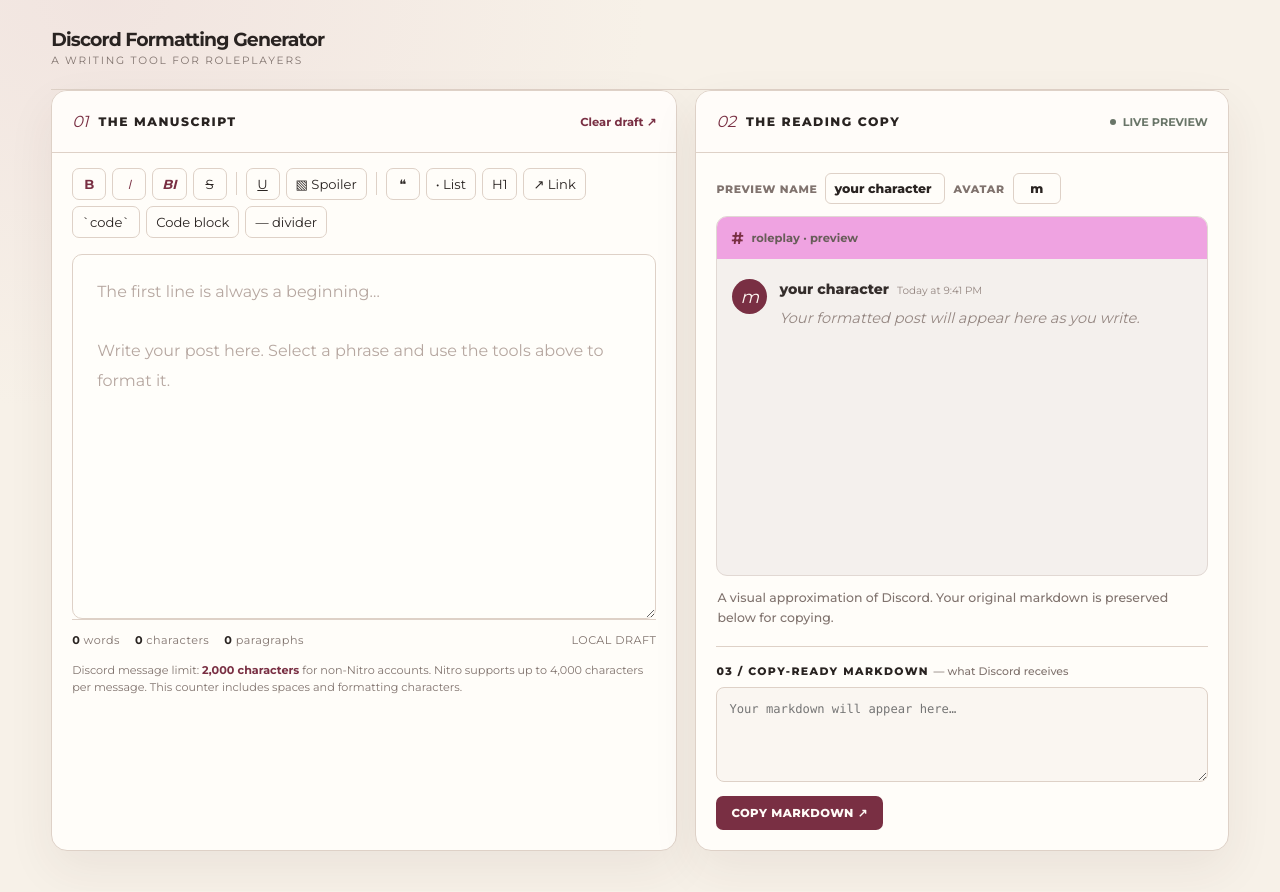
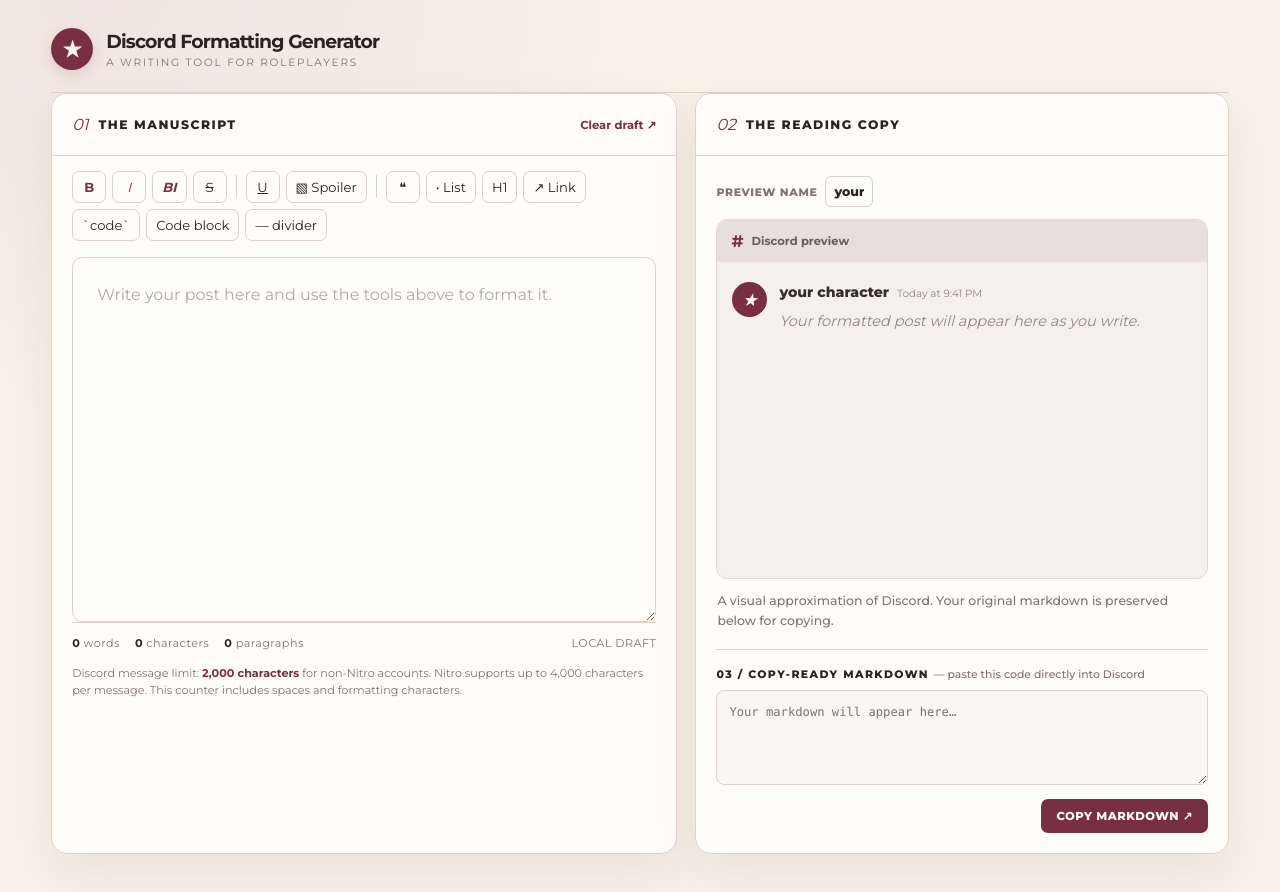
Before and after one commit to brandbehavior/discord-generator, a plain HTML site: page index.html in a window 1280 px wide. Drawn offline with Linux system fonts and the light colour scheme.

Commit message:
Refine formatter header and preview layout

```diff
--- a/index.html
+++ b/index.html
@@ -47,11 +47,10 @@
   .brand-mark {
     width: 42px; height: 42px; display: grid; place-items: center;
     background: var(--wine); color: #fff8f1; border-radius: 50%;
-    font: 600 1.15rem var(--sans); box-shadow: 0 5px 14px #792f4326;
+    font: 600 1.35rem var(--sans); box-shadow: 0 5px 14px #792f4326;
   }
   .brand-name { font: 700 1.18rem var(--sans); letter-spacing: -.045em; }
   .brand-sub { margin-top: 3px; color: var(--muted); font-size: .66rem; text-transform: uppercase; letter-spacing: .17em; }
-  .header-note { color: var(--muted); font: 500 .82rem var(--sans); text-align: right; }
   .intro { display: none; }
   .kicker { color: var(--wine); font-size: .68rem; font-weight: 800; letter-spacing: .19em; text-transform: uppercase; margin: 0 0 10px; }
   h1 { font: 500 clamp(2.3rem, 5vw, 4.3rem)/.98 var(--serif); letter-spacing: -.055em; margin: 0; }
@@ -70,8 +69,6 @@
   }
   .pane-title { display: flex; align-items: center; gap: 10px; font-size: .77rem; font-weight: 800; letter-spacing: .12em; text-transform: uppercase; }
   .pane-number { color: var(--wine); font: italic 1rem var(--serif); letter-spacing: 0; }
-  .live-label { display: inline-flex; align-items: center; gap: 7px; color: var(--green); font-size: .7rem; font-weight: 700; }
-  .live-dot { width: 6px; height: 6px; border-radius: 50%; background: var(--green); }
   .editor-tools { padding: 15px 20px 0; display: flex; gap: 6px; flex-wrap: wrap; }
   .tool {
     border: 1px solid var(--line); border-radius: 7px; background: var(--surface);
@@ -116,7 +113,7 @@
     overflow: hidden; min-height: 360px;
   }
   .discord-bar {
-    padding: 11px 14px; background: #e8db; color: #685d59; font-size: .72rem;
+    padding: 11px 14px; background: #e8dfdb; color: #685d59; font-size: .72rem;
     display: flex; align-items: center; gap: 8px; font-weight: 700;
   }
   .channel-icon { color: var(--wine); font-size: 1.05rem; }
@@ -148,14 +145,12 @@
   .output-label { font-size: .68rem; font-weight: 800; text-transform: uppercase; letter-spacing: .13em; }
   .output-label span { color: var(--muted); font-weight: 500; letter-spacing: 0; text-transform: none; }
   #output { width: 100%; min-height: 95px; resize: vertical; padding: 12px; border: 1px solid var(--line); border-radius: 8px; background: #faf6f1; color: #5c4b4b; font: .76rem/1.6 var(--mono); }
-  .output-actions { display: flex; justify-content: space-between; align-items: center; gap: 10px; margin-top: 10px; flex-wrap: wrap; }
+  .output-actions { display: flex; justify-content: flex-end; align-items: center; gap: 10px; margin-top: 10px; flex-wrap: wrap; }
   .small-actions { display: flex; gap: 7px; flex-wrap: wrap; }
   .quiet-btn { border: 1px solid var(--line); border-radius: 7px; background: transparent; color: var(--muted); padding: 8px 10px; font-size: .72rem; }
   .quiet-btn:hover { color: var(--wine); background: var(--rose-light); }
   .copy-btn { border: 0; border-radius: 7px; background: var(--wine); color: #fffaf6; padding: 10px 15px; font-size: .72rem; font-weight: 800; letter-spacing: .04em; }
   .copy-btn:hover { background: var(--wine-dark); }
-  .footer { display: flex; justify-content: space-between; gap: 14px; padding: 22px 2px 0; color: var(--muted); font: 500 .78rem var(--sans); }
-  .footer strong { color: var(--wine); font-weight: 500; }
   @media (max-width: 850px) {
     .workspace { grid-template-columns: 1fr; }
     #editor { min-height: 270px; }
@@ -165,7 +160,6 @@
   }
   @media (max-width: 520px) {
     .shell { padding-top: 17px; }
-    .header-note { display: none; }
     .intro { padding-top: 25px; }
     .pane-head { padding: 14px; }
     .editor-wrap, .preview-inner { padding-left: 14px; padding-right: 14px; }
@@ -174,7 +168,6 @@
     .limit-note { margin-left: 14px; margin-right: 14px; }
     .counts { gap: 8px; }
     .counts span { font-size: .64rem; }
-    .footer { flex-direction: column; }
   }
 </style>
 </head>
@@ -182,6 +175,7 @@
 <main class="shell">
   <header class="masthead">
     <div class="brand">
+      <div class="brand-mark" aria-hidden="true">★</div>
       <div>
         <div class="brand-name">Discord Formatting Generator</div>
         <div class="brand-sub">A writing tool for roleplayers</div>
@@ -213,7 +207,7 @@
         <button class="tool" id="symbolsButton" title="Insert a simple horizontal divider">— divider</button>
       </div>
       <div class="editor-wrap">
-        <textarea id="editor" spellcheck="true" aria-label="Write your roleplay post" placeholder="The first line is always a beginning…&#10;&#10;Write your post here. Select a phrase and use the tools above to format it."></textarea>
+        <textarea id="editor" spellcheck="true" aria-label="Write your roleplay post" placeholder="Write your post here and use the tools above to format it."></textarea>
       </div>
       <div class="editor-foot">
         <div class="counts">
@@ -229,19 +223,16 @@
     <section class="pane" aria-labelledby="preview-title">
       <div class="pane-head">
         <div class="pane-title" id="preview-title"><span class="pane-number">02</span> The reading copy</div>
-        <span class="live-label"><span class="live-dot"></span> LIVE PREVIEW</span>
       </div>
       <div class="preview-inner">
         <div class="preview-customize">
           <label for="characterName">Preview name</label>
           <input id="characterName" type="text" maxlength="32" value="your character" aria-label="Preview character name">
-          <label for="avatarInitial">Avatar</label>
-          <input id="avatarInitial" type="text" maxlength="2" value="m" aria-label="Preview avatar letters">
         </div>
         <div class="discord-window">
-          <div class="discord-bar"><span class="channel-icon">#</span> roleplay · preview</div>
+          <div class="discord-bar"><span class="channel-icon">#</span> Discord preview</div>
           <div class="discord-message">
-            <div class="avatar" aria-hidden="true">m</div>
+            <div class="avatar" aria-hidden="true">★</div>
             <div class="message-content">
               <div class="message-meta"><span class="username">your character</span><span class="timestamp">Today at 9:41 PM</span></div>
               <div id="rendered"><span style="color:#958782;font-style:italic">Your formatted post will appear here as you write.</span></div>
@@ -251,7 +242,7 @@
         <p class="preview-caption">A visual approximation of Discord. Your original markdown is preserved below for copying.</p>
         <div class="output-area">
           <div class="output-head">
-            <div class="output-label">03 / Copy-ready markdown <span>— what Discord receives</span></div>
+            <div class="output-label">03 / Copy-ready markdown <span>— paste this code directly into Discord</span></div>
           </div>
           <textarea id="output" readonly aria-label="Generated Discord markdown" placeholder="Your markdown will appear here…"></textarea>
           <div class="output-actions">
@@ -340,7 +331,6 @@
       : '<span style="color:#958782;font-style:italic">Your formatted post will appear here as you write.</span>';
     const name = document.querySelector("#characterName").value.trim() || "your character";
     document.querySelector(".username").textContent = name;
-    document.querySelector(".avatar").textContent = document.querySelector("#avatarInitial").value.trim().slice(0, 2) || "m";
   }
 
   function toggleWrap(marker, closing = marker) {
@@ -469,7 +459,6 @@
   });
 
   document.querySelector("#characterName").addEventListener("input", update);
-  document.querySelector("#avatarInitial").addEventListener("input", update);
   document.querySelector("#clearButton").addEventListener("click", () => {
     if (!editor.value || confirm("Clear your current draft?")) {
       previousText = editor.value;
```
